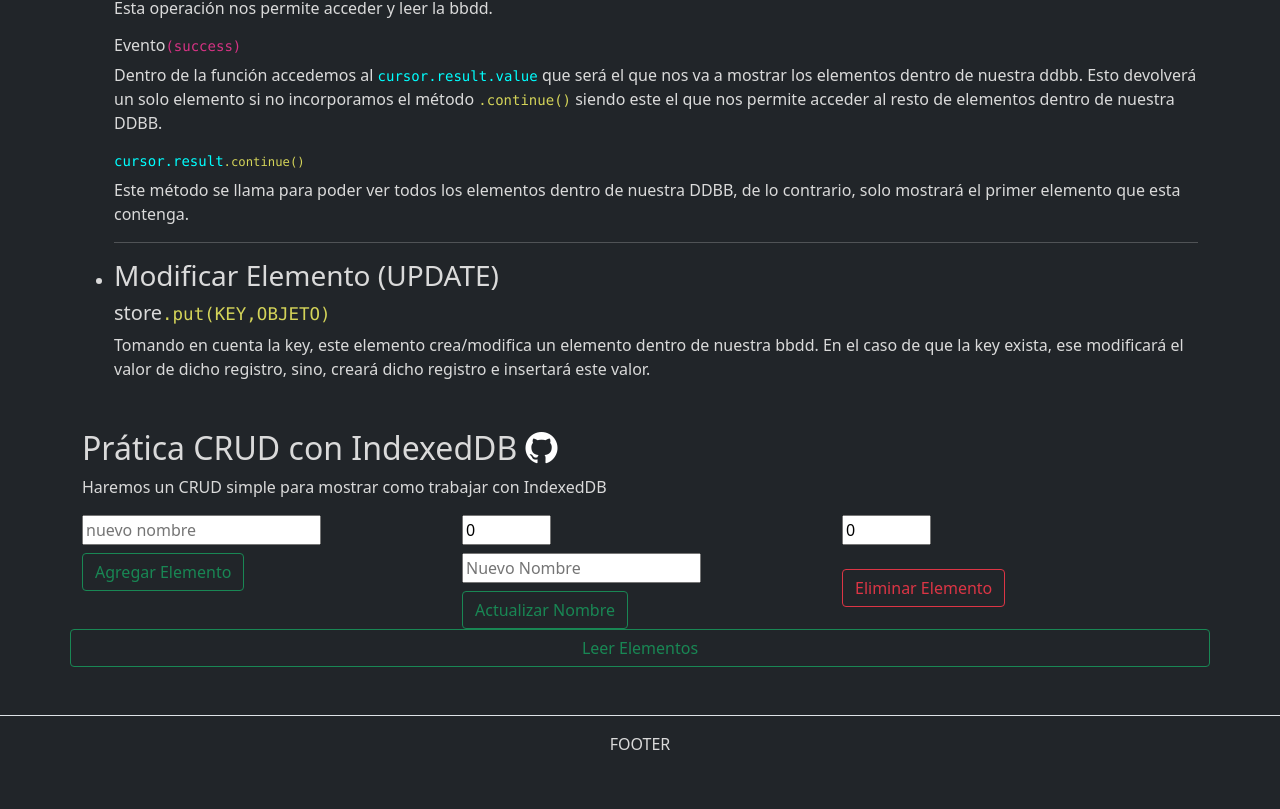
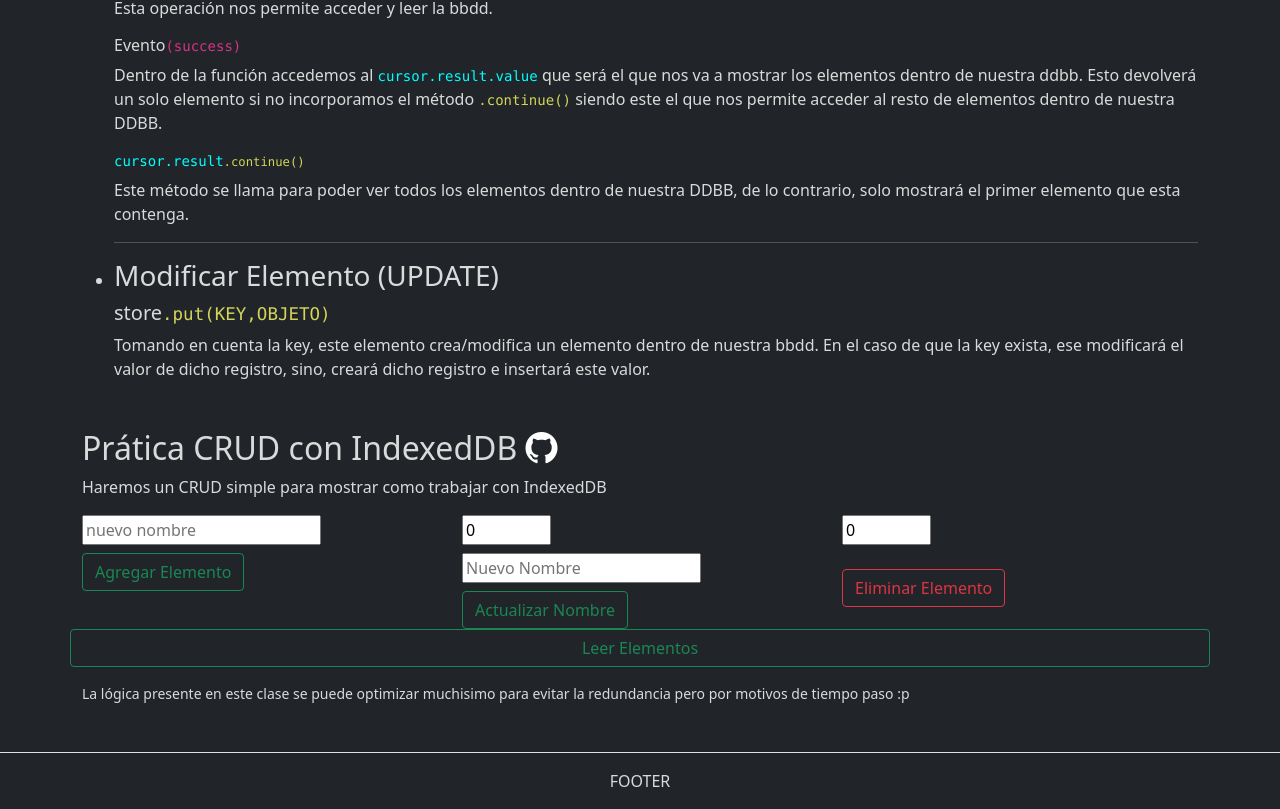
Before and after one commit to sberrus/masterJS, a React (Create React App) app: page /ApiIndexedDB in a window 1280 px wide. Shown: the part 2956-3765 px from the top of the page. Before the commit the page ends 3728 px from the top, so only its background shows below. Built offline with nearby package versions, Linux system fonts and the light colour scheme.

Commit message:
Terminada la clase de API IndexedDB y practica CRUD [MEJORABLE]

```diff
--- a/src/componentes/Clases/CRUDIndexedDB.jsx
+++ b/src/componentes/Clases/CRUDIndexedDB.jsx
@@ -1,6 +1,7 @@
 import React, { useEffect, useState } from "react";
 
 const CRUDIndexedDB = () => {
+    const [listaNombres, setListaNombres] = useState([]);
     const [nombre, setNombre] = useState("");
     const [nuevoNombre, setNuevoNombre] = useState("");
     const [key, setKey] = useState(0);
@@ -34,12 +35,16 @@ const CRUDIndexedDB = () => {
         //evento para cuando se haya completado la transacción.
         dbtransaction.addEventListener("complete", () => {
             console.log("objeto añadido correctamente");
+            setListaNombres([...listaNombres, nombre]);
             setNombre("");
         });
     };
 
     //Transacción para ver los elementos de nuestra DDBB.
     const leerElementos = () => {
+        //Para imprimir
+        let listaElementos = [];
+
         //obtenemos los docs de la bbdd que deseamos acceder
         const db = DDBB.result;
 
@@ -56,9 +61,11 @@ const CRUDIndexedDB = () => {
         cursor.addEventListener("success", () => {
             if (cursor.result) {
                 console.log(cursor.result.value);
+                listaElementos.push(cursor.result.value);
                 cursor.result.continue();
             } else {
                 console.log("-- FIN BBDD --");
+                setListaNombres(listaElementos);
             }
         });
     };
@@ -162,6 +169,11 @@ const CRUDIndexedDB = () => {
                 <button className="btn btn-outline-success" onClick={leerElementos}>
                     Leer Elementos
                 </button>
+                <ul>{listaNombres.length > 0 && listaNombres.map((item, index) => <li key={index}>{item}</li>)}</ul>
+                <small>
+                    La lógica presente en este clase se puede optimizar muchisimo para evitar la redundancia pero por motivos
+                    de tiempo paso :p
+                </small>
             </div>
         </div>
     );
```
